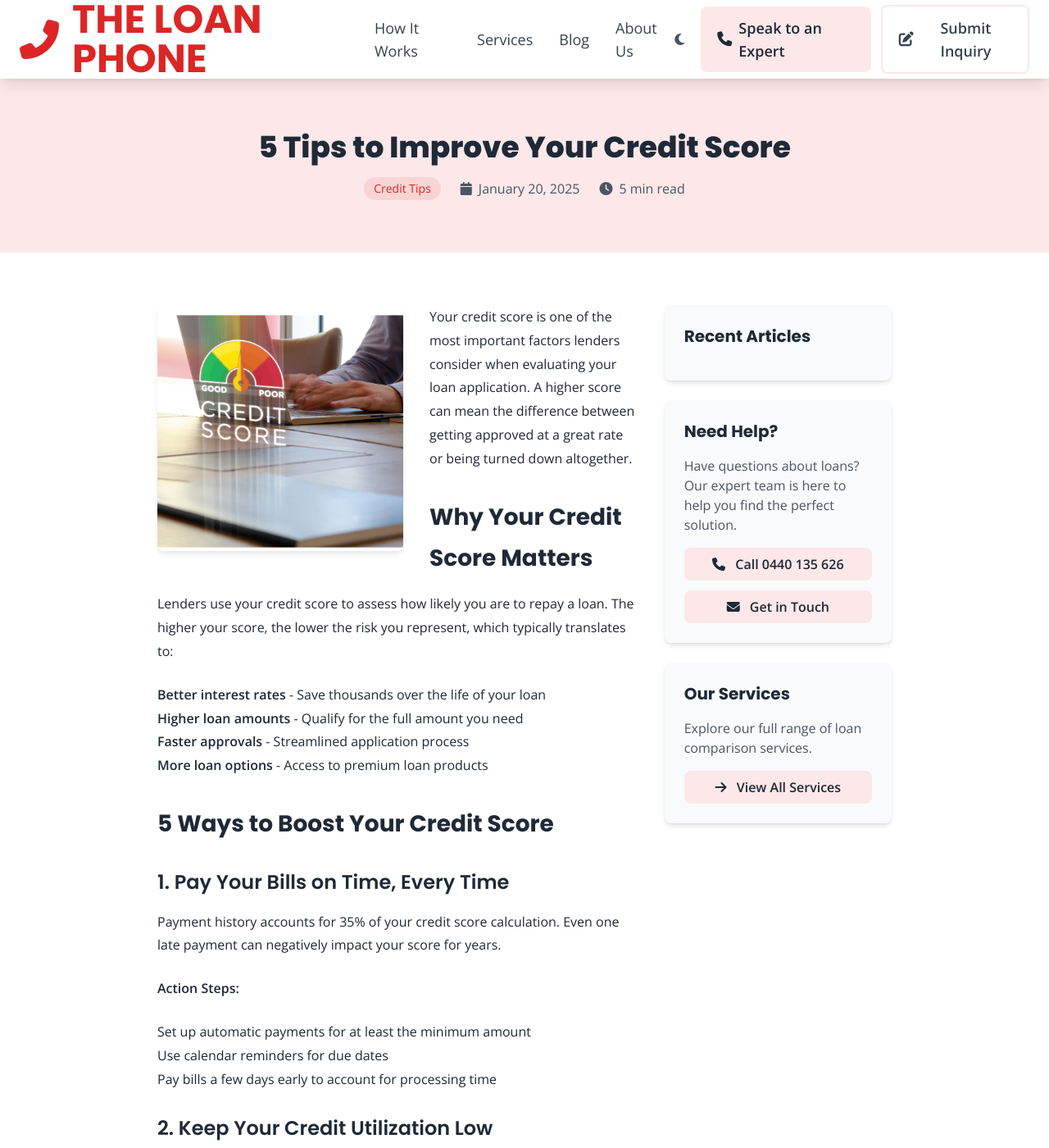
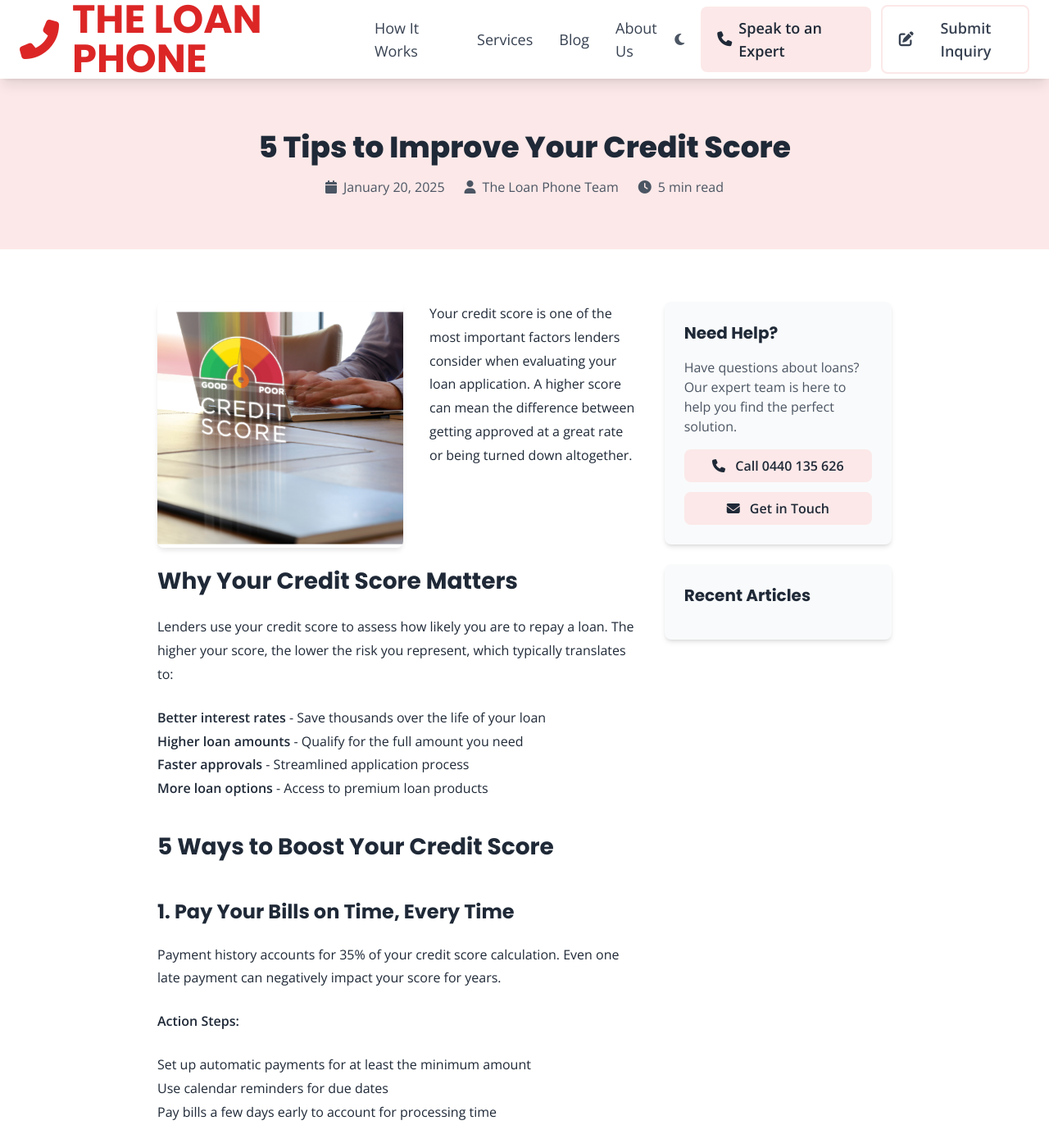
Before and after one commit to AMSumo9/loan-phone-website, a Jekyll site: the page built from _posts/2025-01-20-improve-credit-score.md, in a window 1280 px wide and 1400 px high. Shown: the whole window at 82% size. Built offline with Jekyll 4.4.1, drawn with Linux system fonts in a browser that asks for light colours; nearby versions of some CDN libraries.

Commit message:
Update posts.html

```diff
--- a/_layouts/posts.html
+++ b/_layouts/posts.html
@@ -196,6 +196,12 @@
         color: #4b5563 !important;
     }
 
+    /* LOGO FIX: Keep logo red in dark mode */
+    html.dark header .brand-red,
+    html.dark nav .brand-red {
+        color: #DC2626 !important;
+    }
+
     /* FIXED: Backgrounds in dark mode */
     html.dark .bg-white {
         background-color: #374151 !important;
@@ -214,18 +220,27 @@
         margin-bottom: 1.5rem;
     }
 
-    .blog-content h2 {
+    .blog-content h2,
+    .blog-content h3,
+    .blog-content h4,
+    .blog-content h5,
+    .blog-content h6 {
+        clear: left;
         margin-top: 2rem;
         margin-bottom: 1rem;
-        font-size: 1.75rem;
         font-weight: 700;
     }
 
+    .blog-content h2 {
+        font-size: 1.75rem;
+    }
+
     .blog-content h3 {
-        margin-top: 1.5rem;
-        margin-bottom: 0.75rem;
         font-size: 1.5rem;
-        font-weight: 600;
+    }
+
+    .blog-content h4 {
+        font-size: 1.25rem;
     }
 
     .featured-image {
@@ -251,20 +266,21 @@
   {% include header.html %}
 
   <main>
-    <!-- Blog Header - FIXED: Pink background that stays light in dark mode -->
+    <!-- Blog Header - SIMPLIFIED: Title + Date/Author/Read Time only -->
     <section class="bg-[var(--bg-accent)] transition-colors duration-300 blog-header">
         <div class="container mx-auto px-6 py-16 text-center animate-on-scroll">
             <h1 class="text-4xl font-extrabold text-[var(--text-primary)] mb-4">{{ page.title }}</h1>
             <div class="flex justify-center items-center space-x-6 text-[var(--text-secondary)]">
-                {% if page.category %}
-                <span class="px-3 py-1 rounded-full text-sm font-medium" style="background-color: rgba(220, 38, 38, 0.1); color: #DC2626;">
-                    {{ page.category }}
-                </span>
-                {% endif %}
                 <span class="flex items-center">
                     <i class="fas fa-calendar mr-2"></i>
                     {{ page.date | date: "%B %d, %Y" }}
                 </span>
+                {% if page.author %}
+                <span class="flex items-center">
+                    <i class="fas fa-user mr-2"></i>
+                    {{ page.author }}
+                </span>
+                {% endif %}
                 {% if page.read_time %}
                 <span class="flex items-center">
                     <i class="fas fa-clock mr-2"></i>
@@ -337,26 +353,8 @@
 
                     <!-- Sidebar -->
                     <div class="md:col-span-1">
+                        <!-- Need Help - TOP -->
                         <div class="bg-[var(--bg-secondary)] p-6 rounded-lg shadow-md transition-colors duration-300">
-                            <h3 class="text-xl font-bold mb-4 text-[var(--text-primary)]">Recent Articles</h3>
-                            <div class="space-y-4">
-                                {% for post in site.posts limit: 3 %}
-                                    {% unless post.url == page.url %}
-                                    <a href="{{ site.baseurl }}{{ post.url }}" class="block group">
-                                        <h4 class="font-semibold text-[var(--text-primary)] group-hover:text-red-600 transition duration-200">
-                                            {{ post.title }}
-                                        </h4>
-                                        <p class="text-sm text-[var(--text-secondary)] mt-1">
-                                            {{ post.date | date: "%B %d, %Y" }}
-                                        </p>
-                                    </a>
-                                    {% endunless %}
-                                {% endfor %}
-                            </div>
-                        </div>
-
-                        <!-- Contact CTA -->
-                        <div class="bg-[var(--bg-secondary)] p-6 rounded-lg shadow-md mt-6 transition-colors duration-300">
                             <h3 class="text-xl font-bold mb-4 text-[var(--text-primary)]">Need Help?</h3>
                             <p class="text-[var(--text-secondary)] mb-4">
                                 Have questions about loans? Our expert team is here to help you find the perfect solution.
@@ -377,51 +375,25 @@
                             </div>
                         </div>
 
-                        <!-- Services CTA -->
+                        <!-- Recent Articles - BOTTOM -->
                         <div class="bg-[var(--bg-secondary)] p-6 rounded-lg shadow-md mt-6 transition-colors duration-300">
-                            <h3 class="text-xl font-bold mb-4 text-[var(--text-primary)]">Our Services</h3>
-                            <p class="text-[var(--text-secondary)] mb-4">
-                                Explore our full range of loan comparison services.
-                            </p>
-                            <a href="{{ site.baseurl }}/services/"
-                               class="block w-full text-center px-4 py-2 rounded-lg font-semibold transition duration-300 text-gray-800"
-                               style="background-color: #fce8e8;">
-                                <i class="fas fa-arrow-right mr-2"></i>
-                                View All Services
-                            </a>
-                        </div>
-                    </div>
-                </div>
-            </div>
-        </div>
-    </section>
-
-    <!-- Related Articles Section -->
-    <section class="py-16 bg-[var(--bg-secondary)] transition-colors duration-300">
-        <div class="container mx-auto px-6">
-            <div class="max-w-4xl mx-auto">
-                <h2 class="text-3xl font-bold text-center mb-12 text-[var(--text-primary)]">Related Articles</h2>
-                <div class="grid md:grid-cols-2 lg:grid-cols-3 gap-6">
-                    {% assign related_posts = site.posts | where_exp: "post", "post.url != page.url" | limit: 3 %}
-                    {% for post in related_posts %}
-                    <div class="bg-[var(--bg-primary)] rounded-lg shadow-md overflow-hidden transition-colors duration-300">
-                        {% if post.featured_image %}
-                        <img src="{{ site.baseurl }}/assets/images/blog/{{ post.featured_image }}" alt="{{ post.title }}" class="w-full h-48 object-cover">
-                        {% else %}
-                        <div class="w-full h-48 bg-gray-200 flex items-center justify-center">
-                            <i class="fas fa-{{ post.icon | default: 'newspaper' }} text-4xl text-gray-400"></i>
-                        </div>
-                        {% endif %}
-                        <div class="p-6">
-                            <h3 class="text-xl font-bold mb-2 text-[var(--text-primary)]">{{ post.title }}</h3>
-                            <p class="text-[var(--text-secondary)] mb-4">{{ post.excerpt | strip_html | truncatewords: 20 }}</p>
-                            <div class="flex justify-between items-center">
-                                <a href="{{ site.baseurl }}{{ post.url }}" class="font-semibold hover:underline brand-red">Read More →</a>
-                                <span class="text-sm text-gray-500">{{ post.date | date: "%B %d, %Y" }}</span>
+                            <h3 class="text-xl font-bold mb-4 text-[var(--text-primary)]">Recent Articles</h3>
+                            <div class="space-y-4">
+                                {% for post in site.posts limit: 3 %}
+                                    {% unless post.url == page.url %}
+                                    <a href="{{ site.baseurl }}{{ post.url }}" class="block group">
+                                        <h4 class="font-semibold text-[var(--text-primary)] group-hover:text-red-600 transition duration-200">
+                                            {{ post.title }}
+                                        </h4>
+                                        <p class="text-sm text-[var(--text-secondary)] mt-1">
+                                            {{ post.date | date: "%B %d, %Y" }}
+                                        </p>
+                                    </a>
+                                    {% endunless %}
+                                {% endfor %}
                             </div>
                         </div>
                     </div>
-                    {% endfor %}
                 </div>
             </div>
         </div>
```
Also changed, not shown: other parts of _layouts/posts.html (+1 -1 lines).
